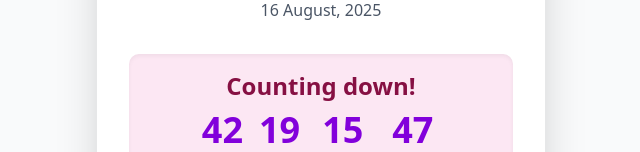
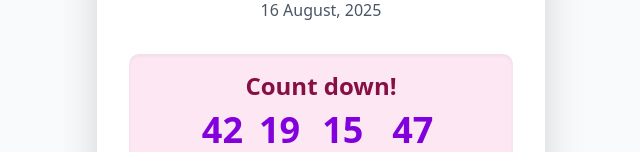
Before and after one commit to EbenEnninful/ak-wed, a Next.js app: page / in a window 1280 px wide. Shown: the part 186-338 px from the top of the page, without its empty margins (319-959 px from the left). Built offline with nearby package versions, Linux system fonts and the light colour scheme.

Commit message:
Updated the Countdown

```diff
--- a/src/app/components/Countdown.js
+++ b/src/app/components/Countdown.js
@@ -36,7 +36,7 @@ export default function Countdown({ weddingDate }) {
                 <p className="text-2xl font-semibold text-pink-800">The wedding has begun!</p>
             ) : (
                 <>
-                    <p className="text-2xl font-semibold text-pink-900 mb-2">Counting down!</p>
+                    <p className="text-2xl font-semibold text-pink-900 mb-2">Count down!</p>
                     <div className="flex justify-center space-x-4 text-gray-800 font-medium">
                         {Object.entries(timeRemaining).map(([unit, value]) => (
                             <div key={unit} className="text-center">
```
